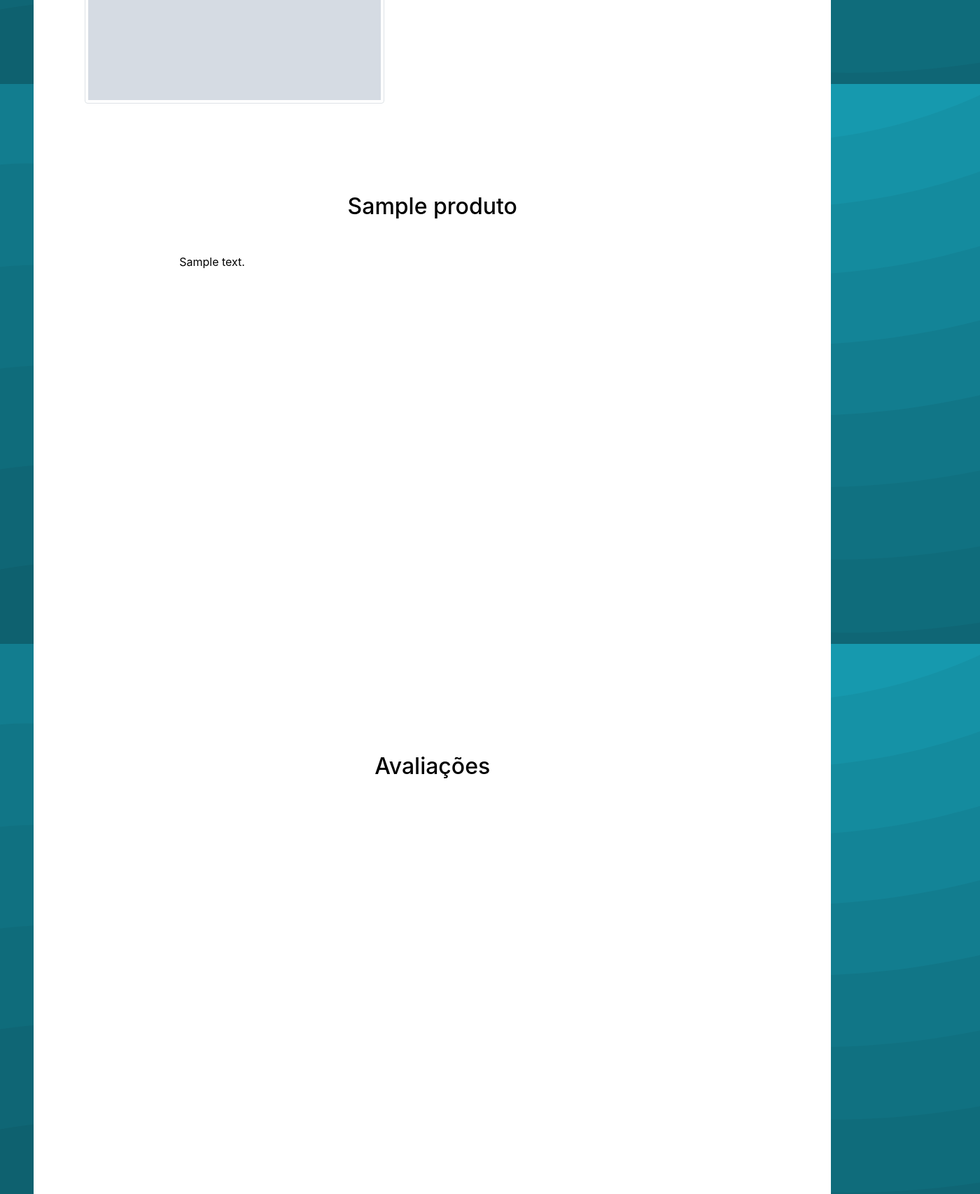
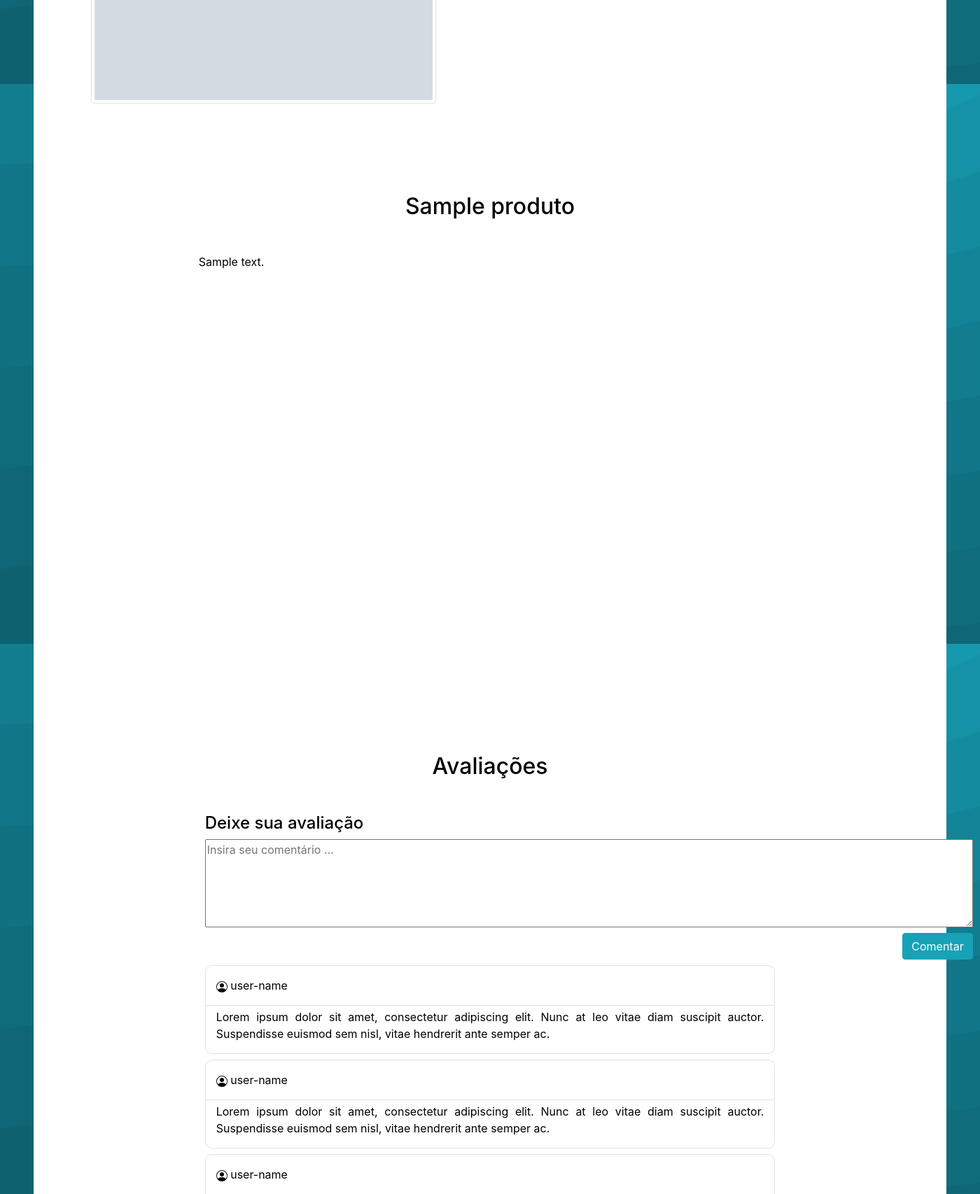
Before and after one commit to leonhardc/ecomerce-django, a Django app: a page that uses produto/templates/produto/detalhe.html in a window 1400 px wide. Shown: the part 680-2386 px from the top of the page at 70% size. Run offline with Django 4.2, Linux system fonts and the light colour scheme; tables that the repository leaves empty hold one stand-in row (values such as "Sample post"); grey boxes marked "Sample" are stand-in pictures; some libraries are stand-ins or nearby versions.

Commit message:
Adicionado layout dos comentários no template

```diff
--- a/produto/templates/produto/detalhe.html
+++ b/produto/templates/produto/detalhe.html
@@ -121,9 +121,83 @@
         <div class="col-8">
             <div class="mt-5 mb-5">
                 <h2 class="text-center mt-5 mb-5">Avaliações</h2>
-                <p class="text-justify">
-                    <!-- TODO: Implementar sistema de comentários/avaliações do produto -->
-                </p>
+
+                <div class="row mb-2 ">
+                    <h4 class="mx-4">Deixe sua avaliação</h4>
+                    <form action="#" class="mx-4">
+                        <div class="row mx-auto mb-2">
+                            <textarea class="ms-2" name="comentario" id="comentario" cols="105" rows="5" placeholder="Insira seu comentário ..."></textarea>
+                        </div>
+                        <div class="row">
+                            <div class="col d-flex justify-content-end">
+                                <button class="btn btn-primary" type="submit">Comentar</button>
+                            </div>
+                        </div>
+                    </form>
+                </div>
+
+                <div class="row mb-2">
+                    <div class="col border mx-4" style="border-radius: 10px;">
+                        <div class="row border-bottom py-2">
+                            <div class="col py-2">
+                                <svg xmlns="http://www.w3.org/2000/svg" width="16" height="16" fill="currentColor" class="bi bi-person-circle" viewBox="0 0 16 16">
+                                    <path d="M11 6a3 3 0 1 1-6 0 3 3 0 0 1 6 0z"/>
+                                    <path fill-rule="evenodd" d="M0 8a8 8 0 1 1 16 0A8 8 0 0 1 0 8zm8-7a7 7 0 0 0-5.468 11.37C3.242 11.226 4.805 10 8 10s4.757 1.225 5.468 2.37A7 7 0 0 0 8 1z"/>
+                                </svg>
+                                <span>user-name</span>
+                            </div>
+                        </div>
+                        <div class="row pt-1">
+                            <div class="col">
+                                <p class="text-justify">
+                                    Lorem ipsum dolor sit amet, consectetur adipiscing elit. Nunc at leo vitae diam suscipit auctor. Suspendisse euismod sem nisl, vitae hendrerit ante semper ac.
+                                </p>
+                            </div>
+                        </div>
+                    </div>
+                </div>
+                <div class="row mb-2">
+                    <div class="col border mx-4" style="border-radius: 10px;">
+                        <div class="row border-bottom py-2">
+                            <div class="col py-2">
+                                <svg xmlns="http://www.w3.org/2000/svg" width="16" height="16" fill="currentColor" class="bi bi-person-circle" viewBox="0 0 16 16">
+                                    <path d="M11 6a3 3 0 1 1-6 0 3 3 0 0 1 6 0z"/>
+                                    <path fill-rule="evenodd" d="M0 8a8 8 0 1 1 16 0A8 8 0 0 1 0 8zm8-7a7 7 0 0 0-5.468 11.37C3.242 11.226 4.805 10 8 10s4.757 1.225 5.468 2.37A7 7 0 0 0 8 1z"/>
+                                </svg>
+                                <span>user-name</span>
+                            </div>
+                        </div>
+                        <div class="row pt-1">
+                            <div class="col">
+                                <p class="text-justify">
+                                    Lorem ipsum dolor sit amet, consectetur adipiscing elit. Nunc at leo vitae diam suscipit auctor. Suspendisse euismod sem nisl, vitae hendrerit ante semper ac.
+                                </p>
+                            </div>
+                        </div>
+                    </div>
+                </div>
+                <div class="row mb-2">
+                    <div class="col border mx-4" style="border-radius: 10px;">
+                        <div class="row border-bottom py-2">
+                            <div class="col py-2">
+                                <svg xmlns="http://www.w3.org/2000/svg" width="16" height="16" fill="currentColor" class="bi bi-person-circle" viewBox="0 0 16 16">
+                                    <path d="M11 6a3 3 0 1 1-6 0 3 3 0 0 1 6 0z"/>
+                                    <path fill-rule="evenodd" d="M0 8a8 8 0 1 1 16 0A8 8 0 0 1 0 8zm8-7a7 7 0 0 0-5.468 11.37C3.242 11.226 4.805 10 8 10s4.757 1.225 5.468 2.37A7 7 0 0 0 8 1z"/>
+                                </svg>
+                                <span>user-name</span>
+                            </div>
+                        </div>
+                        <div class="row pt-1">
+                            <div class="col">
+                                <p class="text-justify">
+                                    Lorem ipsum dolor sit amet, consectetur adipiscing elit. Nunc at leo vitae diam suscipit auctor. Suspendisse euismod sem nisl, vitae hendrerit ante semper ac.
+                                </p>
+                            </div>
+                        </div>
+                    </div>
+                </div>
+
+
             </div>
         </div>
         <div class="col"></div>
```
